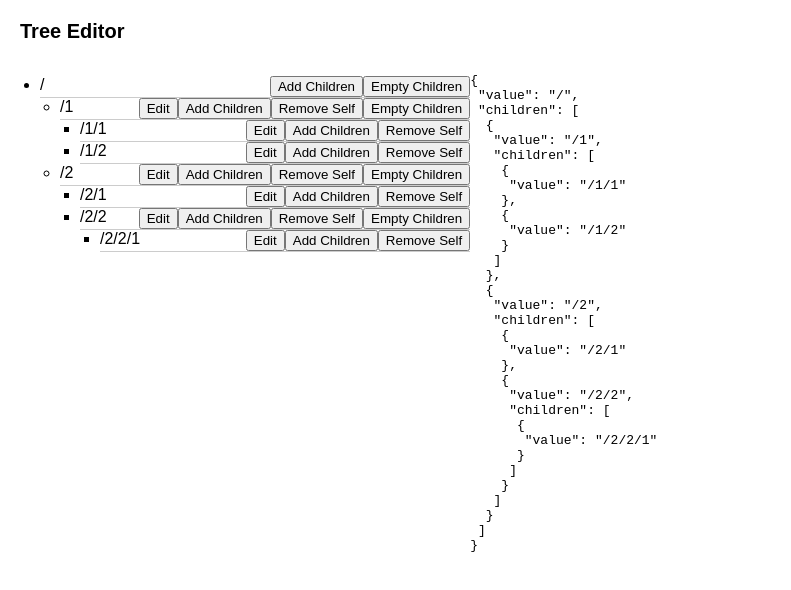
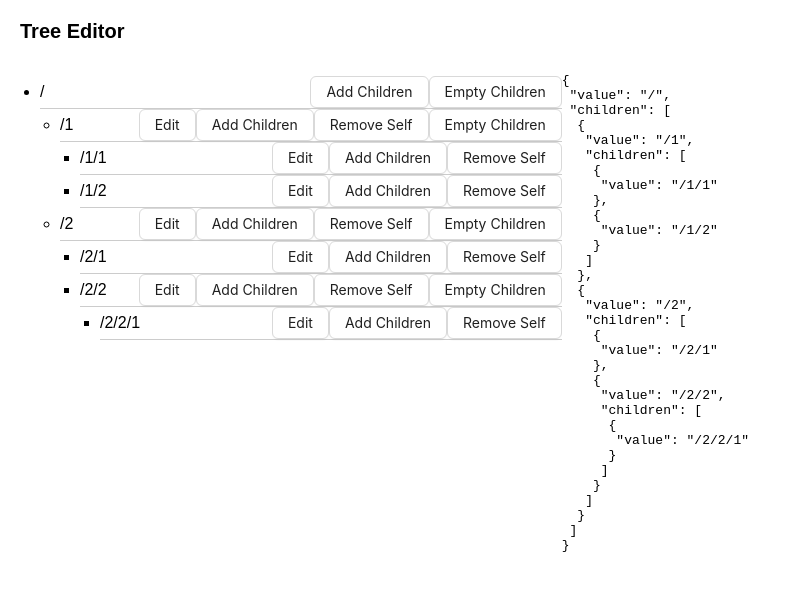
Before and after one commit to gogoend/react-component-practise, a React (Create React App) app: page / in a window 1280 px wide. Shown: the top 590 px of the page, without its empty margins (0-791 px from the left). Built offline with nearby package versions, Linux system fonts and the light colour scheme.

Commit message:
add antd

```diff
--- a/package.json
+++ b/package.json
@@ -9,6 +9,7 @@
     "eject": "react-scripts eject"
   },
   "dependencies": {
+    "antd": "^5.19.1",
     "react": "^18.0.0",
     "react-dom": "^18.0.0",
     "react-scripts": "^5.0.0"
--- a/src/demos/Tree.tsx
+++ b/src/demos/Tree.tsx
@@ -1,4 +1,5 @@
 import React, { useState } from "react";
+import { Button, Input } from 'antd';
 
 const nodeFactory = (parent) => ({
   value: `${parent.value === "/" ? parent.value : parent.value + "/"}${
@@ -42,7 +43,7 @@ const TreeNode = ({ node, onChange, onRemove }) => {
   return (
     <li>
       {isEditing ? (
-        <input
+        <Input
           type="text"
           value={value}
           onChange={handleInputChange}
@@ -55,19 +56,20 @@ const TreeNode = ({ node, onChange, onRemove }) => {
             display: "flex",
             justifyContent: "space-between",
             borderBottom: "1px solid #ccc",
+            alignItems: "center"
           }}
         >
           {node.value}
           <span style={{ marginLeft: "2em" }}>
             {node.value !== "/" ? (
-              <button onClick={handleEdit}>Edit</button>
+              <Button onClick={handleEdit}>Edit</Button>
             ) : null}
-            <button onClick={addChildren}>Add Children</button>
+            <Button onClick={addChildren}>Add Children</Button>
             {node.value !== "/" ? (
-              <button onClick={removeSelf}>Remove Self</button>
+              <Button onClick={removeSelf}>Remove Self</Button>
             ) : null}
             {node.children?.length ? (
-              <button onClick={emptyChildren}>Empty Children</button>
+              <Button onClick={emptyChildren}>Empty Children</Button>
             ) : null}
           </span>
         </div>
```
Also changed, not shown: 1 other file (tests, documents, lock files or other folders).
